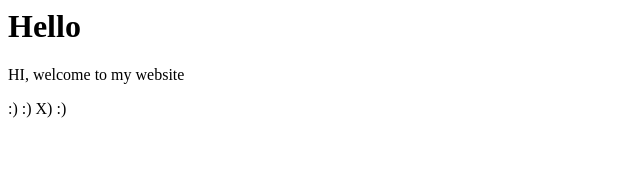
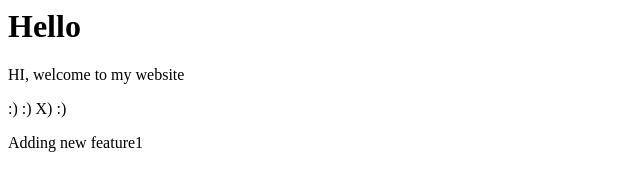
Before and after one commit to aa2310/awesome-repo, a plain HTML site: page index.html in a window 1280 px wide. Shown: the whole page, without its empty margins (0-640 px from the left). Drawn offline with Linux system fonts and the light colour scheme.

Commit message:
added feature1

```diff
--- a/index.html
+++ b/index.html
@@ -3,4 +3,5 @@
 <h1> Hello </h1>
 <p> HI, welcome to my website </p>
 <p> :) :) X) :)</p>
+<p> Adding new feature1 </p>
 </html>
```
